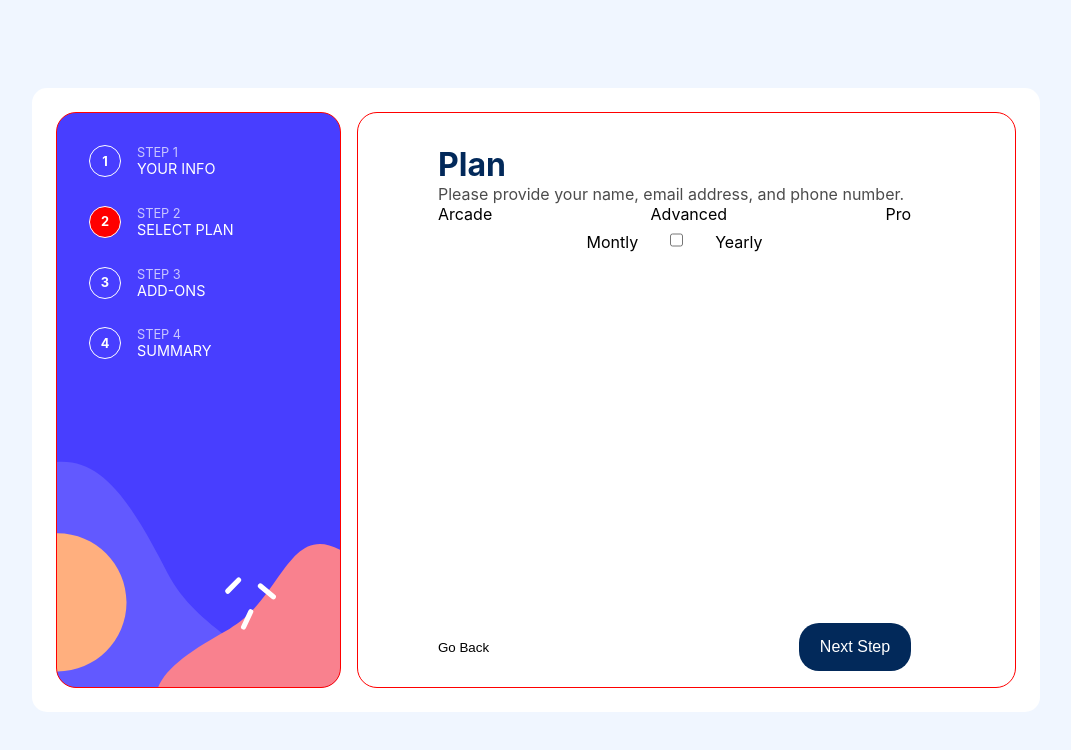
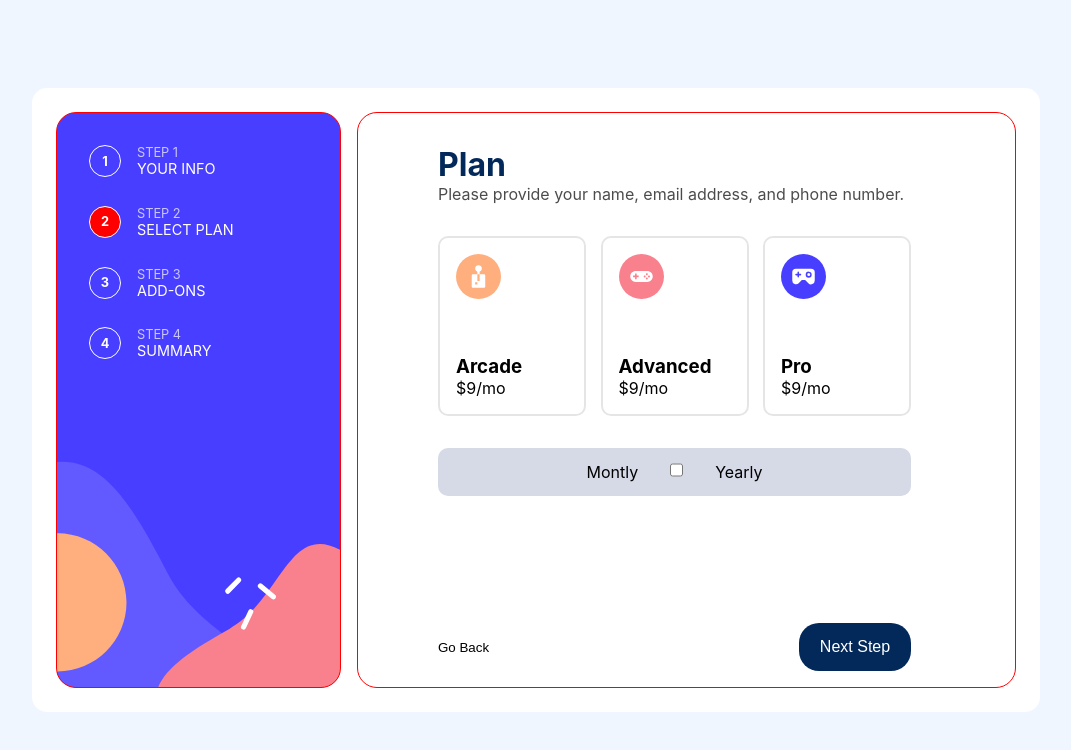
Before and after one commit to Danteie/multi-step-form-main, a React (Create React App) app: page / in a window 1280 px wide. Both pictures are taken after a click on the button "Next Step". Shown: the top 750 px of the page, without its empty margins (104-1175 px from the left). Built offline with nearby package versions, Linux system fonts and the light colour scheme.

Commit message:
styling plan cards

```diff
--- a/src/App.css
+++ b/src/App.css
@@ -74,6 +74,7 @@ article{
 
 .subtext{
   opacity: 0.7;
+  margin-bottom: 2rem;
 }
 
 
--- a/src/Componet/Plan/Plan.css
+++ b/src/Componet/Plan/Plan.css
@@ -1,6 +1,29 @@
 .plan{
     display: flex;
     justify-content: space-between;
+}
+
+
+
+.plan-container img{
+    width: 45px;
+    height: 45px;
+}
+
+.plan-container{
+    display: flex;
+    flex-direction: column;
+    justify-content: space-between;
+    align-self: start;
+    padding: 1rem;
+    height: 9rem;
+    width: 7rem;
+    border: 2px solid rgba(0, 0, 0, 0.1);
+    border-radius: 10px;
+}
+
+.plan-container:hover{
+    border: 2px solid blue;
 }
 
 .plantime{
@@ -8,4 +31,8 @@
     align-items: center;
     justify-content: center;
     gap: 2rem;
+    background-color: hsl(229, 24%, 87%);
+    margin-top: 2rem;
+    height: 3rem;
+    border-radius: 10px;
 }
--- a/src/Componet/Plan/Plan.js
+++ b/src/Componet/Plan/Plan.js
@@ -1,4 +1,7 @@
 import "./Plan.css"
+import arcadeImage from '../../Assets/images/icon-arcade.svg'
+import advancedImage from '../../Assets/images/icon-advanced.svg'
+import proImage from '../../Assets/images/icon-pro.svg'
 
 export default function Plan() {
   return (
@@ -7,9 +10,31 @@ export default function Plan() {
         <p className="subtext">Please provide your name, email address, and phone number.</p>
         <div className="info">
             <div className="plan">
-              <div>Arcade</div>
-              <div>Advanced</div>
-              <div>Pro</div>
+
+              <div className="plan-container">
+                <img src={arcadeImage} alt='ardace'/>
+                <div>
+                  <h3>Arcade</h3>
+                  <p>$9/mo</p>
+                </div>
+              </div>
+
+              <div className="plan-container">
+                <img src={advancedImage} alt='advanced'/>
+                <div>
+                  <h3>Advanced</h3>
+                  <p>$9/mo</p>
+                </div>
+              </div>
+
+              <div className="plan-container">
+                <img src={proImage} alt='pro'/>
+                <div>
+                  <h3>Pro</h3>
+                  <p>$9/mo</p>
+                </div>
+              </div>
+
             </div>
             <div className="plantime">
               <div>Montly</div>
```
